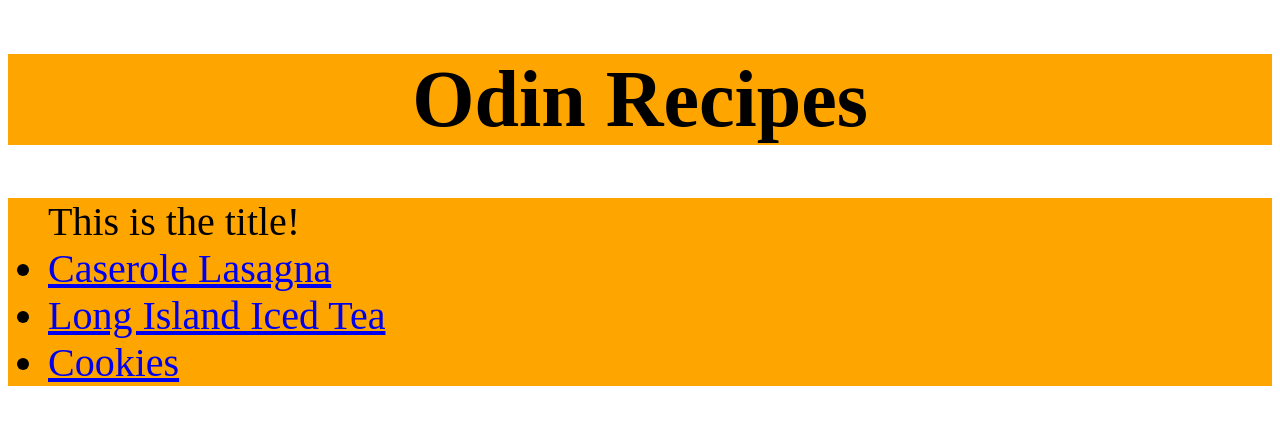
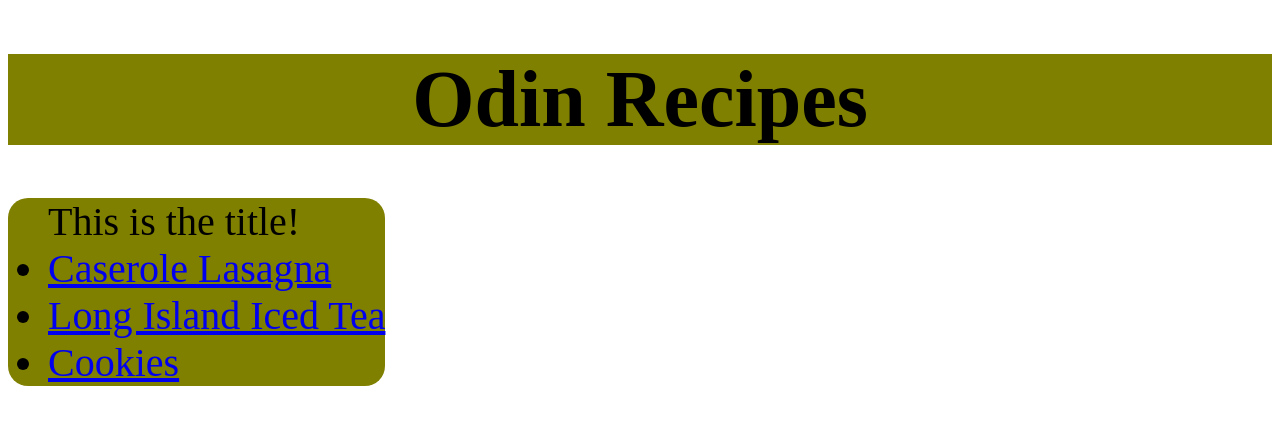
Before and after one commit to Reece-G/odin-recipes, a plain HTML site: page index.html in a window 1280 px wide. Drawn offline with Linux system fonts and the light colour scheme.

Commit message:
Change list style

```diff
--- a/styles.css
+++ b/styles.css
@@ -1,7 +1,7 @@
 .title {
     font-size: 80px;
     text-align: center;
-    background-color: orange;
+    background-color: #808000;
     color: black;
 }
 
@@ -9,6 +9,8 @@
 .list .title {
     font-size: 40px;
     text-align: left;
-    background-color: orange;
+    background-color: #808000;
+        width: max-content;
+        border-radius: 20px;
     color: black;
 }
```
